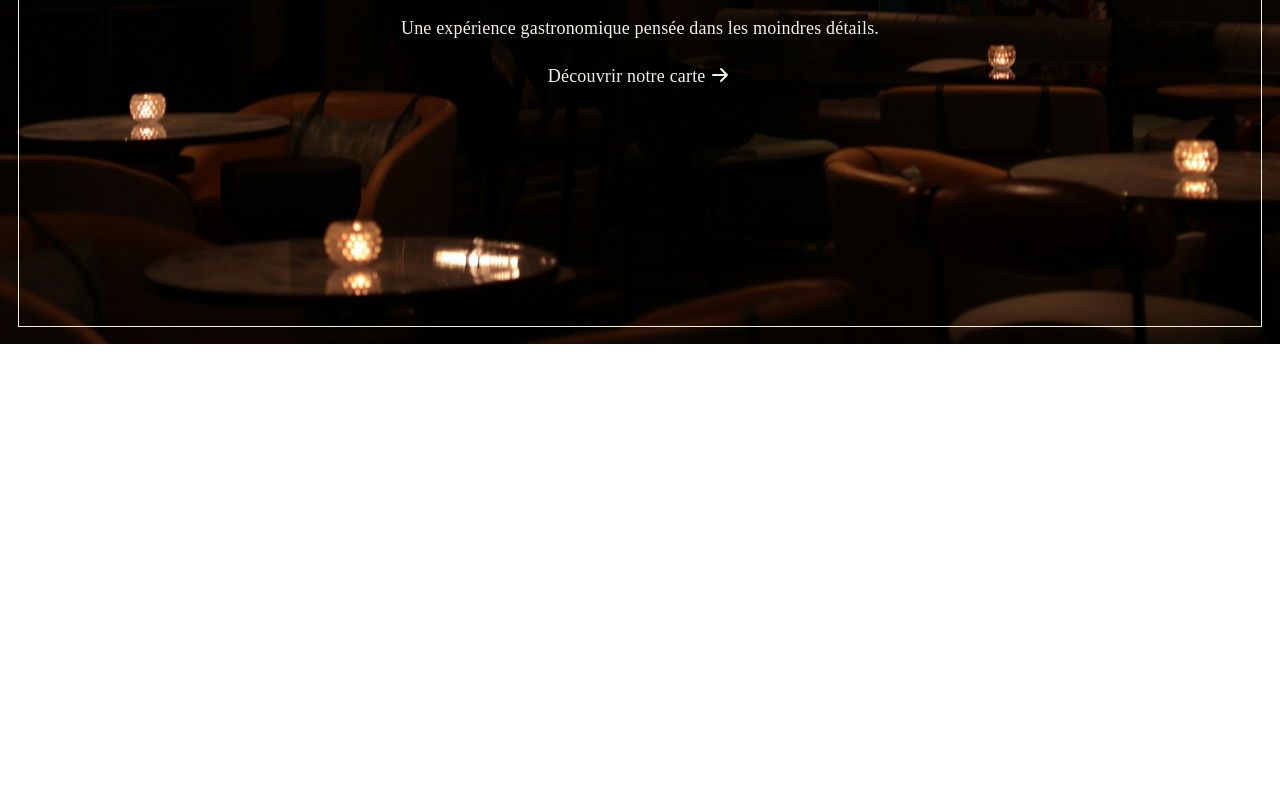
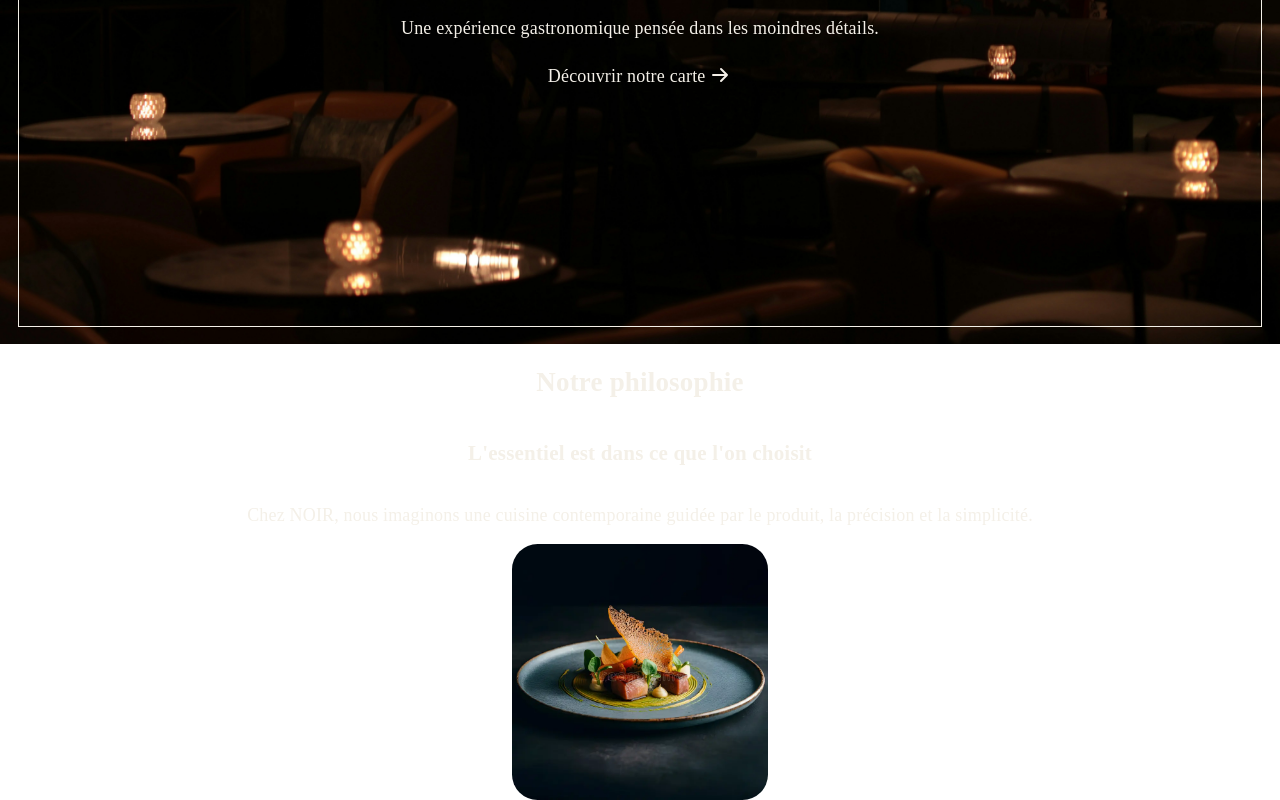
Before and after one commit to MouhamedB19/Noir-Restaurant-Website, a React (Vite) app: page / in a window 1280 px wide. Shown: the part 520-1320 px from the top of the page. Before the commit the page ends 864 px from the top, so only its background shows below. Built offline with nearby package versions, Linux system fonts and the light colour scheme.

Commit message:
Création de la section philosophie

```diff
--- a/src/App.jsx
+++ b/src/App.jsx
@@ -1,5 +1,6 @@
 import Header from './components/Header.jsx'
 import Hero from './components/Hero.jsx'
+import Philosophy from './components/Philosophy.jsx'
 
 function App() {
 
@@ -7,6 +8,7 @@ function App() {
     <>
       <Header/>
       <Hero/>
+      <Philosophy/>
     </>
   )
 }
--- /dev/null
+++ b/src/components/Philosophy.jsx
@@ -0,0 +1,25 @@
+import '../styles/philosophy.css'
+import dishPhilosophy from '../assets/dish_philosophy.jpg'
+
+function Philosophy() {
+    return (
+        <>
+            <div className="box-philosophy">
+                <h2>
+                    Notre philosophie
+                </h2>
+                <h3>
+                    L'essentiel est dans ce que l'on choisit
+                </h3>
+                <p>
+                    Chez NOIR, nous imaginons une cuisine
+                    contemporaine guidée par le produit,
+                    la précision et la simplicité.
+                </p>
+                <img src={dishPhilosophy} alt="dish-philosophy" className="img-philosophy"/>
+            </div>
+        </>
+    );
+}
+
+export default Philosophy
--- /dev/null
+++ b/src/styles/philosophy.css
@@ -0,0 +1,12 @@
+.box-philosophy{
+    display: flex;
+    flex-direction: column;
+    align-items: center;
+}
+
+.img-philosophy{
+    width: 20%;
+    height: 20%;
+    border-radius: 10%;
+
+}
```
Also changed, not shown: src/assets/dish_philosophy.jpg (added).
